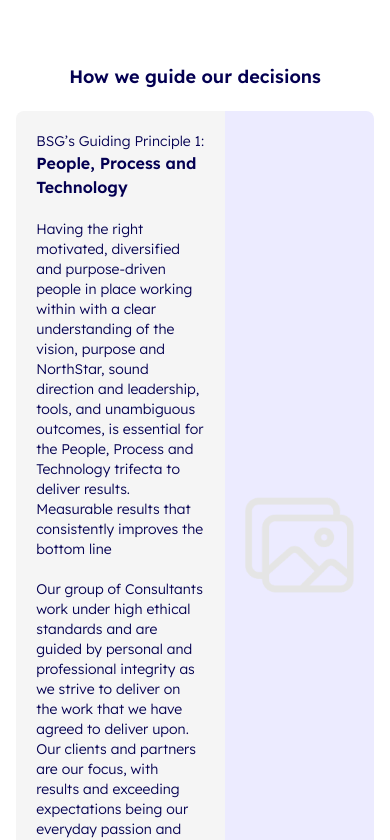
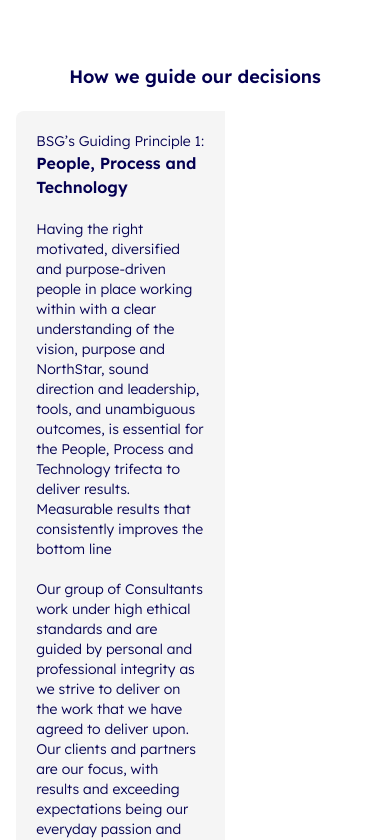
Before and after one commit to EdgarAmpiire/blueprints-web, a React (Create React App) app: page /how-we-work in a window 390 px wide. Shown: the part 1652-2492 px from the top of the page. Built offline with nearby package versions, Linux system fonts and the light colour scheme; what tw-elements would draw is missing.

Commit message:
responsiveness

```diff
--- a/src/features/howWeWork/components/Principles.jsx
+++ b/src/features/howWeWork/components/Principles.jsx
@@ -24,7 +24,7 @@ export const Principles = () => {
                 </div>
 
                 <div className="mt-5">
-                  <div className="flex ">
+                  <div className="flex lg:flex-row md:flex-row flex-col ">
                     <div className="bg-[#F5F5F5] py-5 px-5 w-7/12 rounded-l-lg">
                       <div className="mb-5">
                         <h3 className="text-[#040052] text-sm font-light">
```
